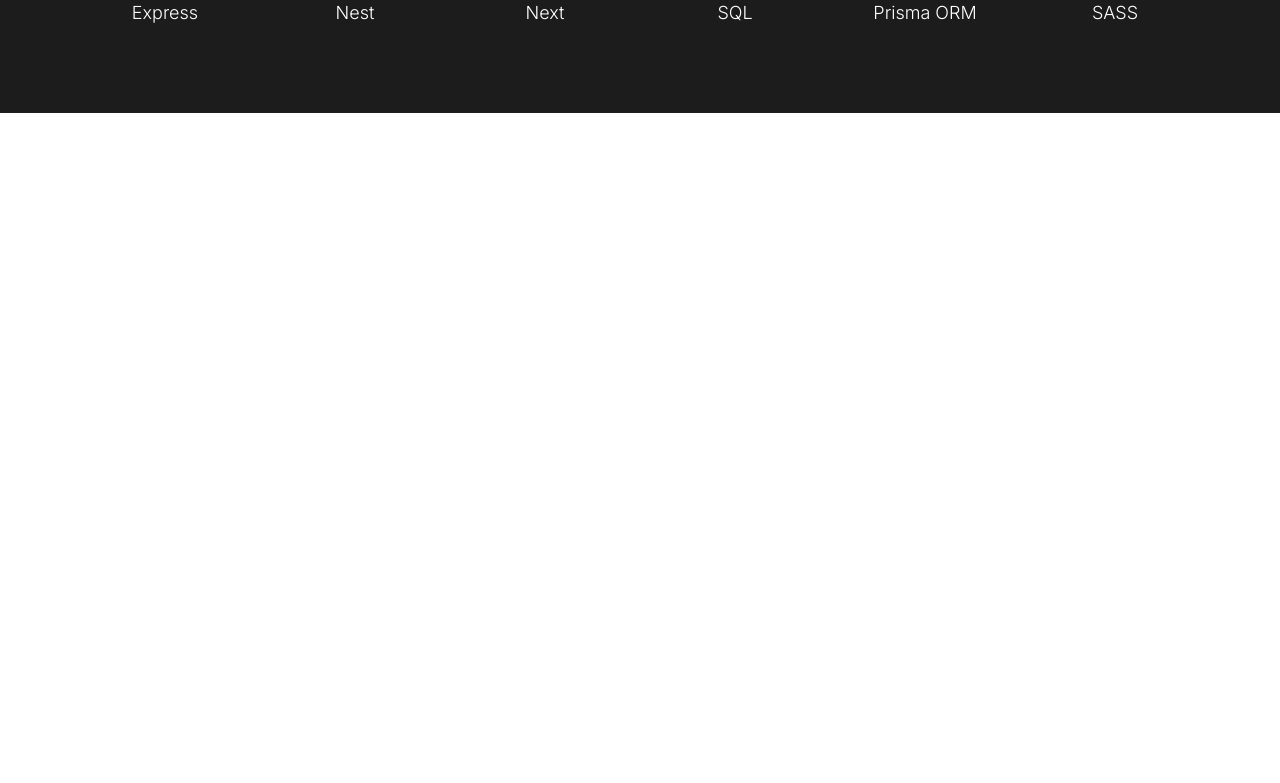
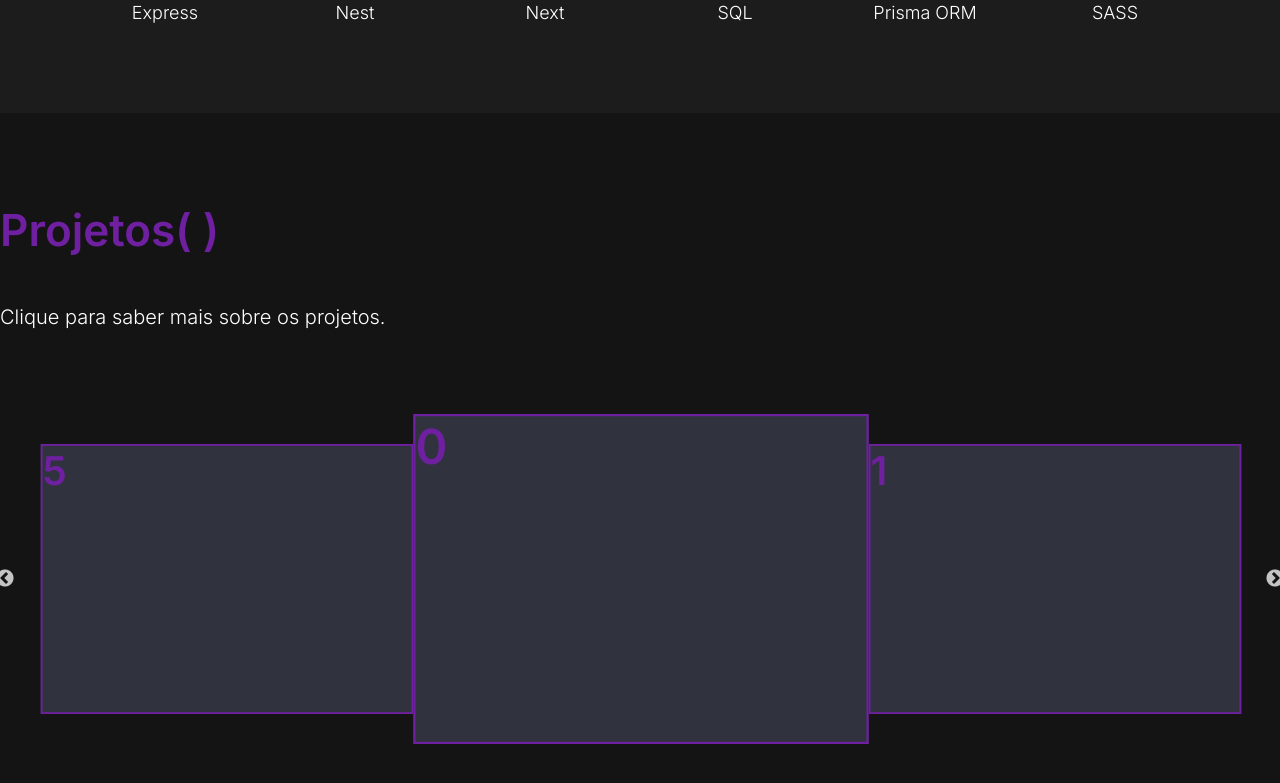
Before and after one commit to Thierrycast/portfolio2.0, a Next.js app: page / in a window 1280 px wide. Shown: the part 1554-2337 px from the top of the page. Before the commit the page ends 1667 px from the top, so only its background shows below. Built offline with nearby package versions, Linux system fonts and the light colour scheme.

Commit message:
feat(projectsection): criar carrousel
nesse commit o prototipo foi feito utilizando react-slick-carrousel

```diff
--- a/package.json
+++ b/package.json
@@ -9,10 +9,14 @@
     "lint": "next lint"
   },
   "dependencies": {
+    "@types/react-slick": "^0.23.11",
+    "@types/slick-carousel": "^1.6.39",
     "next": "13.5.6",
     "react": "^18",
     "react-dom": "^18",
-    "sass": "^1.69.4"
+    "react-slick": "^0.29.0",
+    "sass": "^1.69.4",
+    "slick-carousel": "^1.8.1"
   },
   "devDependencies": {
     "@types/node": "^20",
--- a/src/app/page.tsx
+++ b/src/app/page.tsx
@@ -5,6 +5,7 @@ import Header from '@/components/Header'
 import HomeSection from '@/components/HomeSection'
 import AboutSection from '@/components/AboutSection'
 import TechnologiesSection from '@/components/TechnologiesSection'
+import ProjectsSection from '@/components/projectsSection'
 
 export default function Home() {
   return (
@@ -13,6 +14,7 @@ export default function Home() {
       <HomeSection/>
       <AboutSection/>
       <TechnologiesSection/>
+      <ProjectsSection/>
     </>
   )
 }
--- /dev/null
+++ b/src/components/projectsSection/index.tsx
@@ -0,0 +1,87 @@
+"use client"
+
+import styles from './projectsSection.module.scss'
+
+import Slider from 'react-slick';
+import "slick-carousel/slick/slick.css";
+import "slick-carousel/slick/slick-theme.css";
+import { SetStateAction, useState } from 'react';
+
+import Image from 'next/image';
+
+import futebol from '@/assets/jobs/futebol.jpg'
+
+const projects = [
+  {
+    img: futebol,
+    name: 'futebol'
+  },
+  {
+    img: futebol,
+    name: 'futebol'
+  },
+  {
+    img: futebol,
+    name: 'futebol'
+  },
+  {
+    img: futebol,
+    name: 'futebol'
+  },
+  {
+    img: futebol,
+    name: 'futebol'
+  },
+  {
+    img: futebol,
+    name: 'futebol'
+  },
+]
+
+export default function ProjectsSection() {
+
+  const [imageIndex, setImageIndex] = useState(0)
+
+  const settings = {
+    infinite: true,
+    speed:500,
+    slidesToShow:3,
+    centerMode: true,
+    centerPadding: "0",
+    draggable: false,
+    //variableWidth: true,
+
+    //autoplay: true,
+    autoplaySpeed: 4000,
+    cssEase: "linear",
+
+
+    beforeChange: (current: any, next: number) => setImageIndex(next)
+  };
+
+
+  return (
+    <div className={styles.container}>
+      <h1>Projetos( )</h1>
+      <p>Clique para saber mais sobre os projetos.</p>
+      <div className={styles.boxCarrousel} >
+        <div className={styles.slider_container} >
+        <Slider {...settings}  >
+          {projects.map((project, idx)=>(
+            <div
+            key={idx}
+            className={`${styles.slider_item} ${ idx === imageIndex ? styles.slider_item_active : ''}`}
+            style={{ width: 350 }}
+            >
+            <h1>{idx}</h1>
+            </div>
+          ))}
+
+
+
+        </Slider>
+      </div>
+      </div>
+    </div>
+  )
+}
--- /dev/null
+++ b/src/components/projectsSection/projectsSection.module.scss
@@ -0,0 +1,53 @@
+.container{
+    width: 100%;
+    background-color: var(--preto-2);
+    padding: 9rem 0;
+
+    h1{
+        color: var(--roxo-2);
+        font-size: 4.4rem;
+        font-weight: 600;
+        margin-bottom: 4.8rem;
+    }
+
+    p{
+        font-size: 2rem;
+        color: #fff;
+        font-weight: 300;
+
+        margin-bottom: 6rem;
+    }
+}
+
+.boxCarrousel{
+}
+
+.slider_container{
+
+
+    display: flex;
+    flex-direction: column;
+    justify-content: center;
+
+    //background-color: rgb(221, 255, 0);
+
+    padding: 2rem;
+}
+
+.slider_item {
+    transform: scale(0.9);
+    transition: transform 1000ms;
+    background-color: rgb(48, 50, 61);
+
+    border: solid 2px var(--roxo-2);
+
+    height: 30rem;
+
+    margin: 2rem 0;
+  }
+
+.slider_item_active{
+    transform: scale(1.1);
+    //background-color: rgb(244, 61, 192);
+    transition: transform 1000ms;
+}
```
Also changed, not shown: 2 other files (tests, documents, lock files or other folders).
